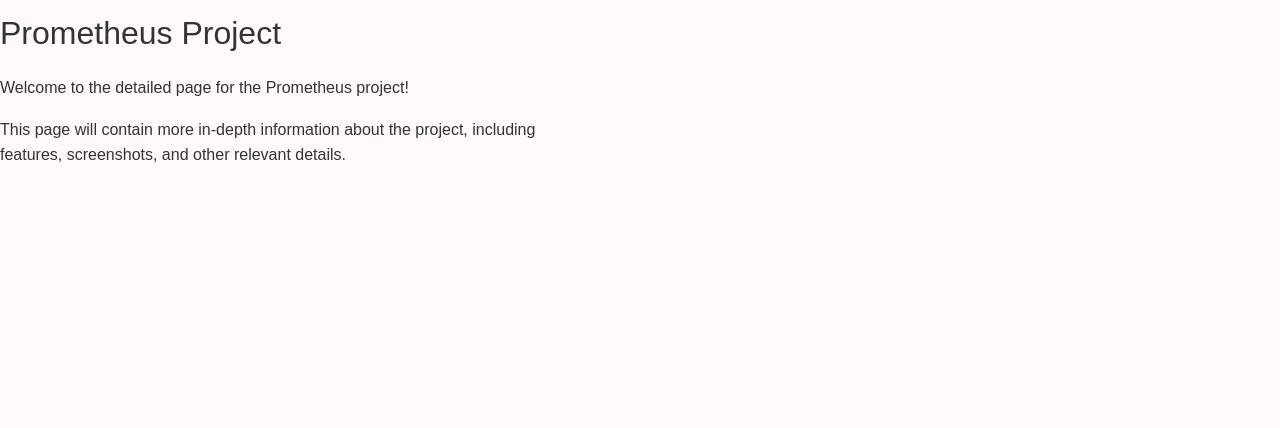
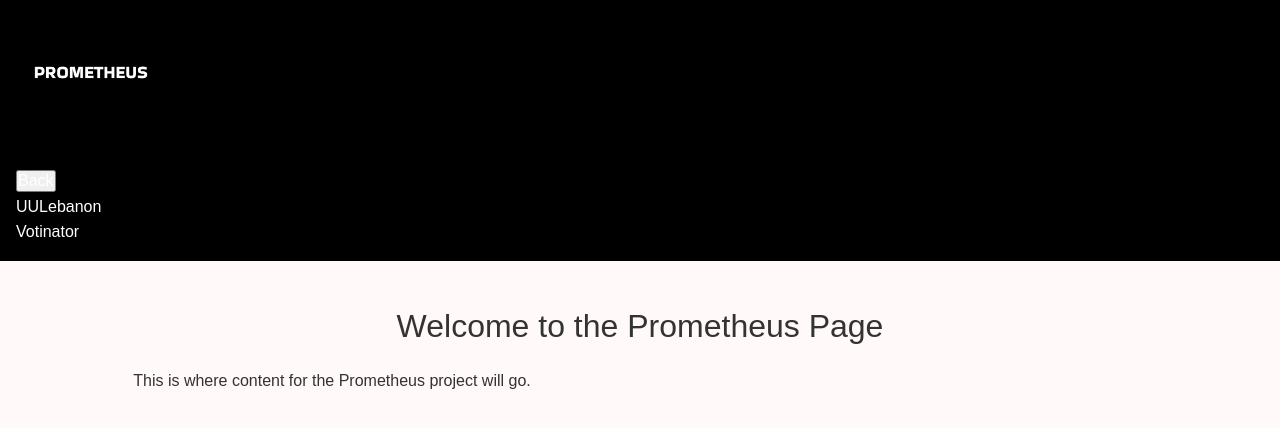
Before and after one commit to MiguelIbrahimE/PersonalPage, a React (Create React App) app: page /prometheus in a window 1280 px wide. Shown: the top 428 px of the page. Built offline with nearby package versions, Linux system fonts and the light colour scheme.

Commit message:
linkign pronetheus project to the project links

```diff
--- a/src/App.js
+++ b/src/App.js
@@ -5,7 +5,7 @@ import AOS from 'aos';
 import anime from 'animejs';
 import 'aos/dist/aos.css';
 import '@fortawesome/fontawesome-free/css/all.min.css';
-import './App.css';
+import './css/App.css';
 import Prometheus from './Prometheus';
 
 function App() {
@@ -41,7 +41,7 @@ function Home() {
                 translateX: ['0%', '200%'],
                 translateY: ['100%', '-100%'],
                 easing: 'linear',
-                duration: 3000,
+                duration: 1111,
                 loop: false,
                 complete: () => {
                     setShowAirplane(false);
--- a/src/Prometheus.js
+++ b/src/Prometheus.js
@@ -1,12 +1,56 @@
 // src/Prometheus.js
-import React from 'react';
+import React, { useState } from 'react';
+import { useNavigate } from 'react-router-dom';
+import './css/Prometheus.css';
+import prometheusImage from './img/prometheus.png'; // Ensure the image path is correct
 
 function Prometheus() {
+    const navigate = useNavigate();
+    const [isMenuOpen, setIsMenuOpen] = useState(false);
+
+    const handleBackClick = () => {
+        navigate(-1); // Go back to the previous page
+    };
+
+    const toggleMenu = () => {
+        setIsMenuOpen(!isMenuOpen);
+    };
+
     return (
         <div className="prometheus-page">
-            <h1>Prometheus Project</h1>
-            <p>Welcome to the detailed page for the Prometheus project!</p>
-            <p>This page will contain more in-depth information about the project, including features, screenshots, and other relevant details.</p>
+            <nav className="navbar container-fluid d-flex align-items-center" style={{ backgroundColor: '#000000' }}>
+                {/* Logo section */}
+                <div className="img-container">
+                    <img src={prometheusImage} alt="Prometheus Logo" className="navbar-logo" />
+                </div>
+
+                {/* Navbar items */}
+                <div className="d-flex align-items-center ms-auto">
+                    <button className="menu-toggle" onClick={toggleMenu}>
+                        ☰
+                    </button>
+                    <ul className={`nav-links ${isMenuOpen ? 'nav-links-active' : ''}`}>
+                        <li>
+                            <button onClick={handleBackClick} className="nav-link">Back</button>
+                        </li>
+                        <li>
+                            <a href="https://example.com/uuLebanon" target="_blank" rel="noopener noreferrer" className="nav-link">
+                                UULebanon
+                            </a>
+                        </li>
+                        <li>
+                            <a href="https://example.com/votinator" target="_blank" rel="noopener noreferrer" className="nav-link">
+                                Votinator
+                            </a>
+                        </li>
+                    </ul>
+                </div>
+            </nav>
+
+            <div className="content">
+                <h1>Welcome to the Prometheus Page</h1>
+                <p>This is where content for the Prometheus project will go.</p>
+            </div>
         </div>
     );
 }
--- /dev/null
+++ b/src/css/Prometheus.css
@@ -0,0 +1,69 @@
+.prometheus-page {
+    font-family: Arial, sans-serif;
+}
+
+.navbar {
+    color: #fff;
+    padding: 1rem;
+}
+
+.navbar-logo {
+    max-width: 150px;
+}
+
+.menu-toggle {
+    font-size: 1.5rem;
+    background: none;
+    border: none;
+    color: #fff;
+    cursor: pointer;
+    display: none;
+}
+
+.nav-links {
+    gap: 1rem;
+    list-style: none;
+    margin: 0;
+    padding: 0;
+}
+
+.nav-link {
+    color: #fff;
+    text-decoration: none;
+    font-size: 1rem;
+    cursor: pointer;
+}
+
+.nav-link:hover {
+    text-decoration: underline;
+}
+
+@media (max-width: 768px) {
+    .nav-links {
+        display: none;
+        flex-direction: column;
+        position: absolute;
+        top: 100%;
+        left: 0;
+        width: 100%;
+        background-color: rgba(0, 0, 0, 0.8);
+    }
+
+    .nav-links.nav-links-active {
+        display: flex;
+    }
+
+    .menu-toggle {
+        display: block;
+    }
+
+    .nav-link {
+        padding: 0.75rem;
+        text-align: center;
+    }
+}
+
+.content {
+    padding: 2rem;
+    text-align: center;
+}
--- a/src/index.js
+++ b/src/index.js
@@ -1,6 +1,6 @@
 import React from 'react';
 import ReactDOM from 'react-dom/client';
-import './index.css';
+import './css/index.css';
 import App from './App';
 import reportWebVitals from './reportWebVitals';
 
```
Also changed, not shown: src/css/App.css (renamed from src/App.css), src/css/index.css (renamed from src/index.css), src/img/prometheus.png (renamed from public/prometheus.png), src/logo.svg (deleted).
